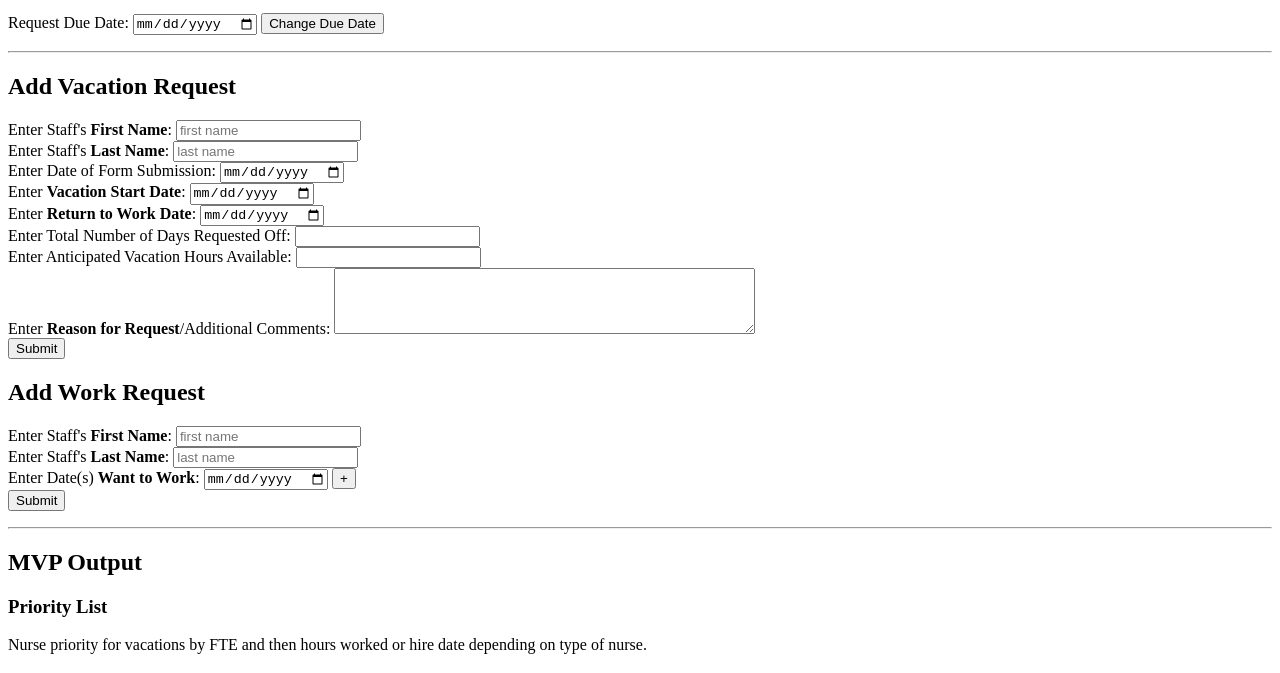
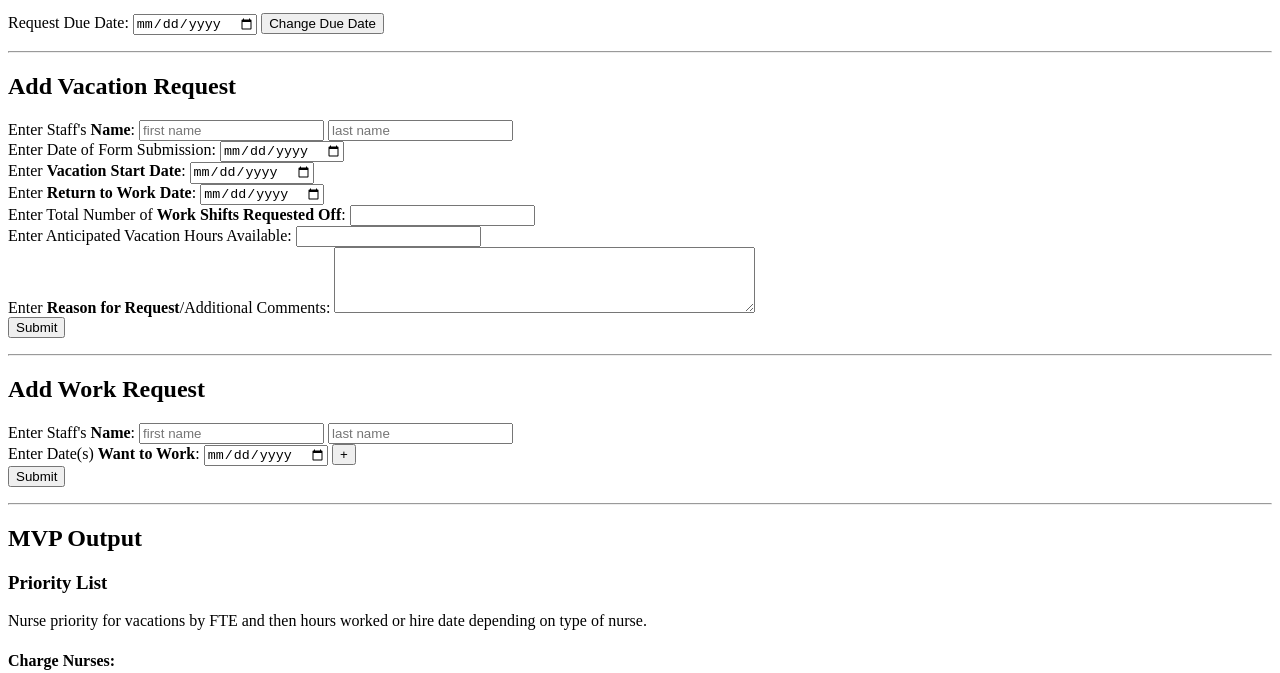
Before and after one commit to ayohana/nurse_NATA, a website: page src/index.html in a window 1280 px wide. Shown: the part 101-774 px from the top of the page. Drawn offline with Linux system fonts and the light colour scheme.

Commit message:
Add more styling and form format changes to html and css

```diff
--- a/src/index.html
+++ b/src/index.html
@@ -22,11 +22,8 @@
         <h2>Add Vacation Request</h2>
         <form id="vacationForm">
           <div class="form-group">
-            <label for="firstName">Enter Staff's <strong>First Name</strong>:</label>
+            <label for="name">Enter Staff's <strong>Name</strong>:</label>
             <input type="text" id="firstName" placeholder="first name">
-          </div>
-          <div class="form-group">
-            <label for="lastName">Enter Staff's <strong>Last Name</strong>:</label>
             <input type="text" id="lastName" placeholder="last name" required>
           </div>
           <div class="form-group">
@@ -42,8 +39,8 @@
             <input type="date" id="workReturnDate" required>
           </div>
           <div class="form-group">
-            <label for="workDaysRequestedOff">Enter Total Number of Days Requested  Off:</label>
-            <input type="number" min=1 id="workDaysRequestedOff">
+            <label for="workDaysRequestedOff">Enter Total Number of <strong>Work Shifts Requested Off</strong>:</label>
+            <input type="number" min=0 id="workDaysRequestedOff">
           </div>
           <div class="form-group">
             <label for="vacationHoursAvailable">Enter Anticipated Vacation Hours Available:</label>
@@ -57,16 +54,13 @@
           <p><span id="vacationMessage"></span></p>
         </form>
       </div> <!--End of Vacation Request-->
-
+      <hr>
       <div id="workRequest">
         <h2>Add Work Request</h2>
         <form id="workForm">
           <div class="form-group">
-            <label for="firstNameWork">Enter Staff's <strong>First Name</strong>:</label>
+            <label for="nameWork">Enter Staff's <strong>Name</strong>:</label>
             <input type="text" id="firstNameWork" placeholder="first name">
-          </div>
-          <div class="form-group">
-            <label for="lastNameWork">Enter Staff's <strong>Last Name</strong>:</label>
             <input type="text" id="lastNameWork" placeholder="last name" required>
           </div>
           <div class="form-group">
@@ -108,6 +102,7 @@
           </tbody>
 
         </table>
+        <p><span id="outputVacationMessage"></span></p>
 
         <h3>All Work Requests</h3>
         <table id="outputWorkTable">
@@ -122,12 +117,15 @@
           </tbody>
 
         </table>
+        <p><span id="outputWorkMessage"></span></p>
       </div> <!--End of MVP Output-->
       <hr>
       <div id="requestsPrioritized">
         <h2>Prioritized Requests</h2>
         <p>Vacation requests in priority order when requested dates overlap between nurses.</p>
+        <div id="prioritizedOutput">
 
+        </div>
       </div>
     </div>
   </body>
```
Also changed, not shown: src/styles.css (+22 -0 lines).
